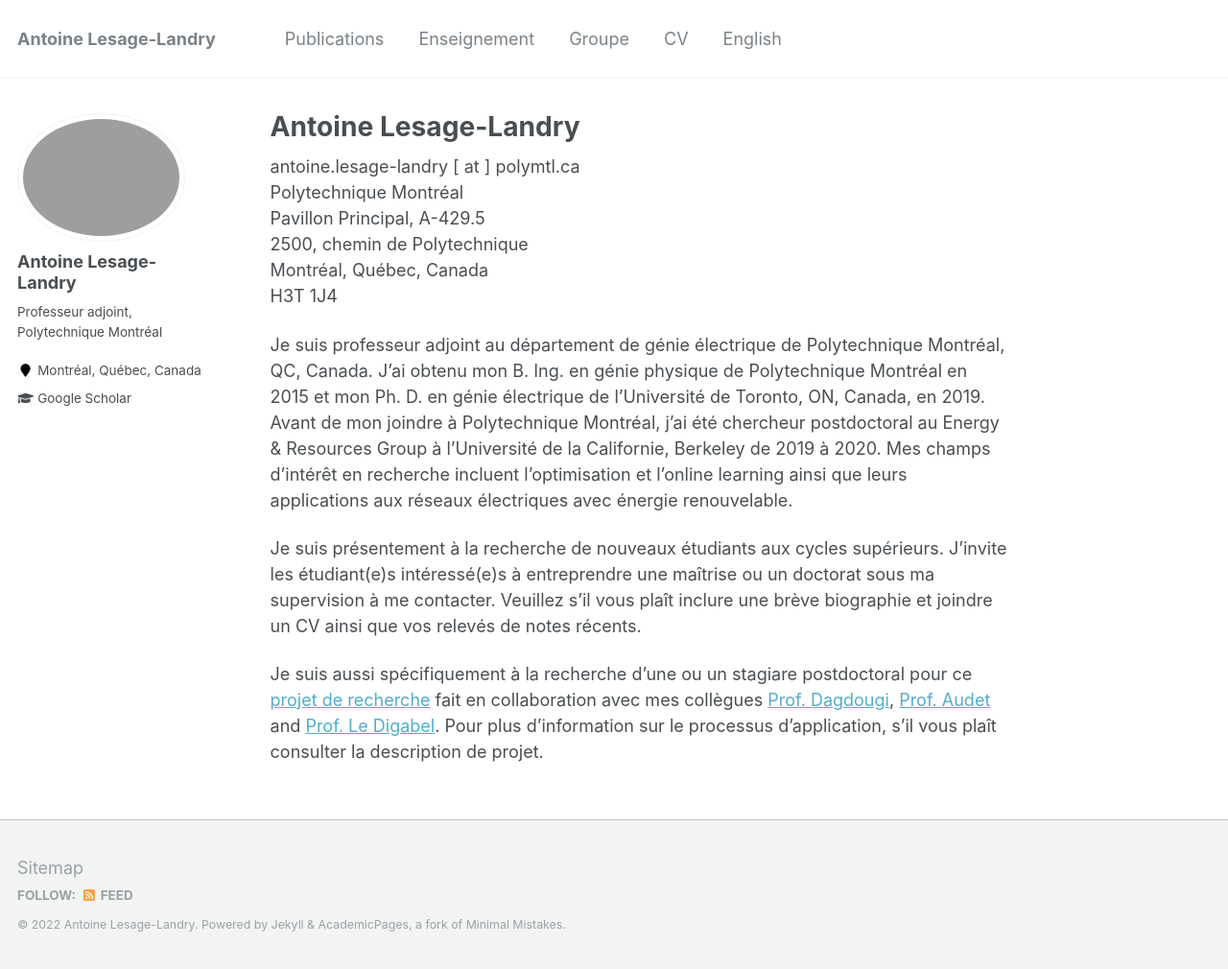
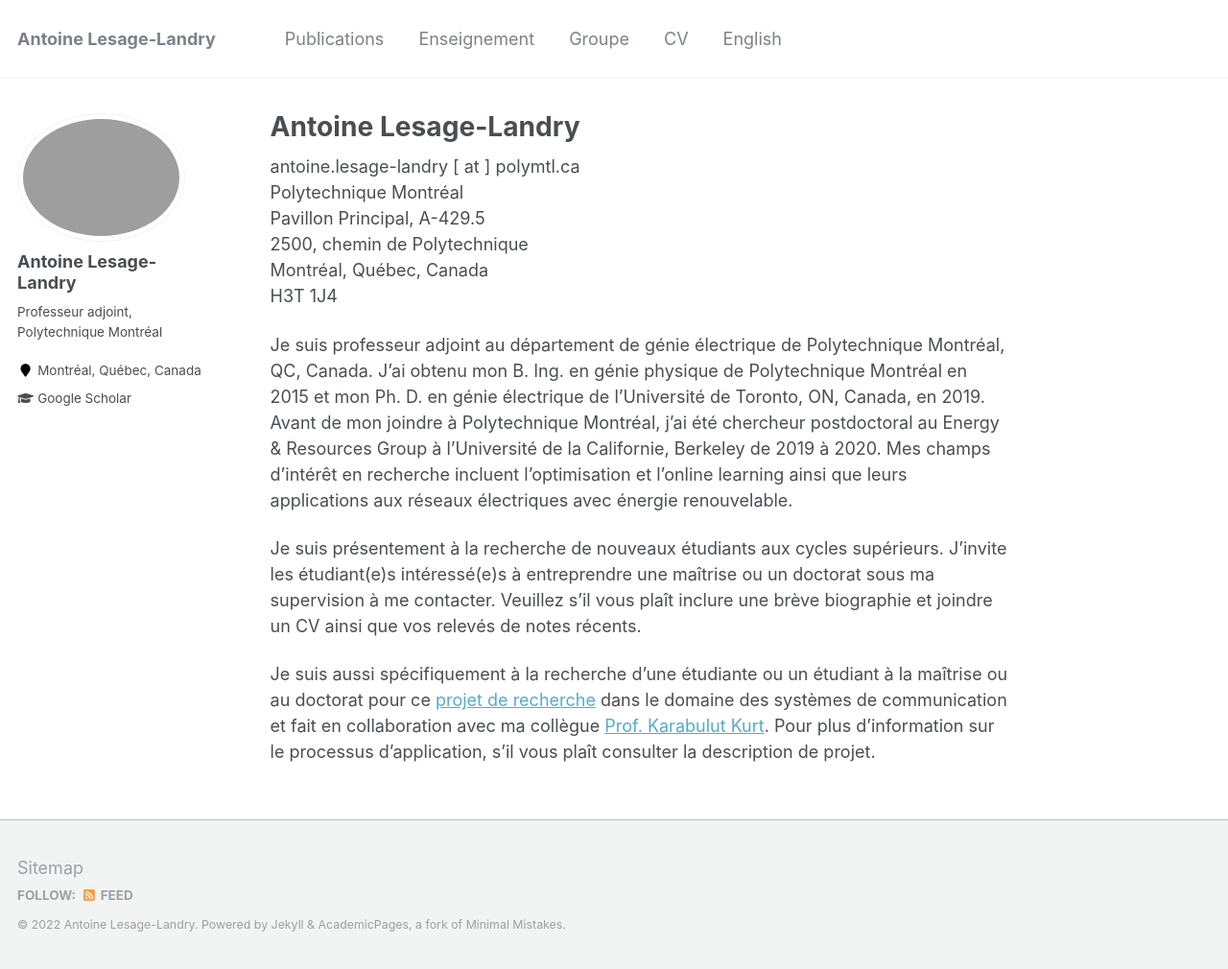
Before and after one commit to alesagelandry/fr, a Jekyll site: the page built from _pages/about.md, in a window 1280 px wide and 1010 px high. Shown: the whole window at 96% size. Built offline with Jekyll 4.4.1, drawn with Linux system fonts in a browser that asks for light colours.

Commit message:
Update about.md

```diff
--- a/_pages/about.md
+++ b/_pages/about.md
@@ -19,4 +19,6 @@ Je suis professeur adjoint au département de génie électrique de Polytechniqu
 
 Je suis présentement à la recherche de nouveaux étudiants aux cycles supérieurs. J’invite les étudiant(e)s intéressé(e)s à entreprendre une maîtrise ou un doctorat sous ma supervision à me contacter. Veuillez s’il vous plaît inclure une brève biographie et joindre un CV ainsi que vos relevés de notes récents.
 
-Je suis aussi spécifiquement à la recherche d'une ou un stagiare postdoctoral pour ce [projet de recherche](http://alesagelandry.github.io/fr/ProjDesc_AlliancePDF_fr.pdf) fait en collaboration avec mes collègues [Prof. Dagdougi](https://www.polymtl.ca/expertises/dagdougui-hanane), [Prof. Audet](https://www.polymtl.ca/expertises/audet-charles) and [Prof. Le Digabel](https://www.polymtl.ca/expertises/le-digabel-sebastien). Pour plus d'information sur le processus d'application, s'il vous plaît consulter la description de projet.
+<!--Je suis aussi spécifiquement à la recherche d'une ou un stagiare postdoctoral pour ce [projet de recherche](http://alesagelandry.github.io/fr/ProjDesc_AlliancePDF_fr.pdf) fait en collaboration avec mes collègues [Prof. Dagdougi](https://www.polymtl.ca/expertises/dagdougui-hanane), [Prof. Audet](https://www.polymtl.ca/expertises/audet-charles) and [Prof. Le Digabel](https://www.polymtl.ca/expertises/le-digabel-sebastien). Pour plus d'information sur le processus d'application, s'il vous plaît consulter la description de projet.-->
+
+Je suis aussi spécifiquement à la recherche d'une étudiante ou un étudiant à la maîtrise ou au doctorat pour ce [projet de recherche](http://alesagelandry.github.io/fr/MAScPhD_ReseauxIntegresSatellitesTerrestre.pdf) dans le domaine des systèmes de communication et fait en collaboration avec ma collègue [Prof. Karabulut Kurt]([https://www.polymtl.ca/expertises/karabulut-kurt-gunes]). Pour plus d'information sur le processus d'application, s'il vous plaît consulter la description de projet.
```
